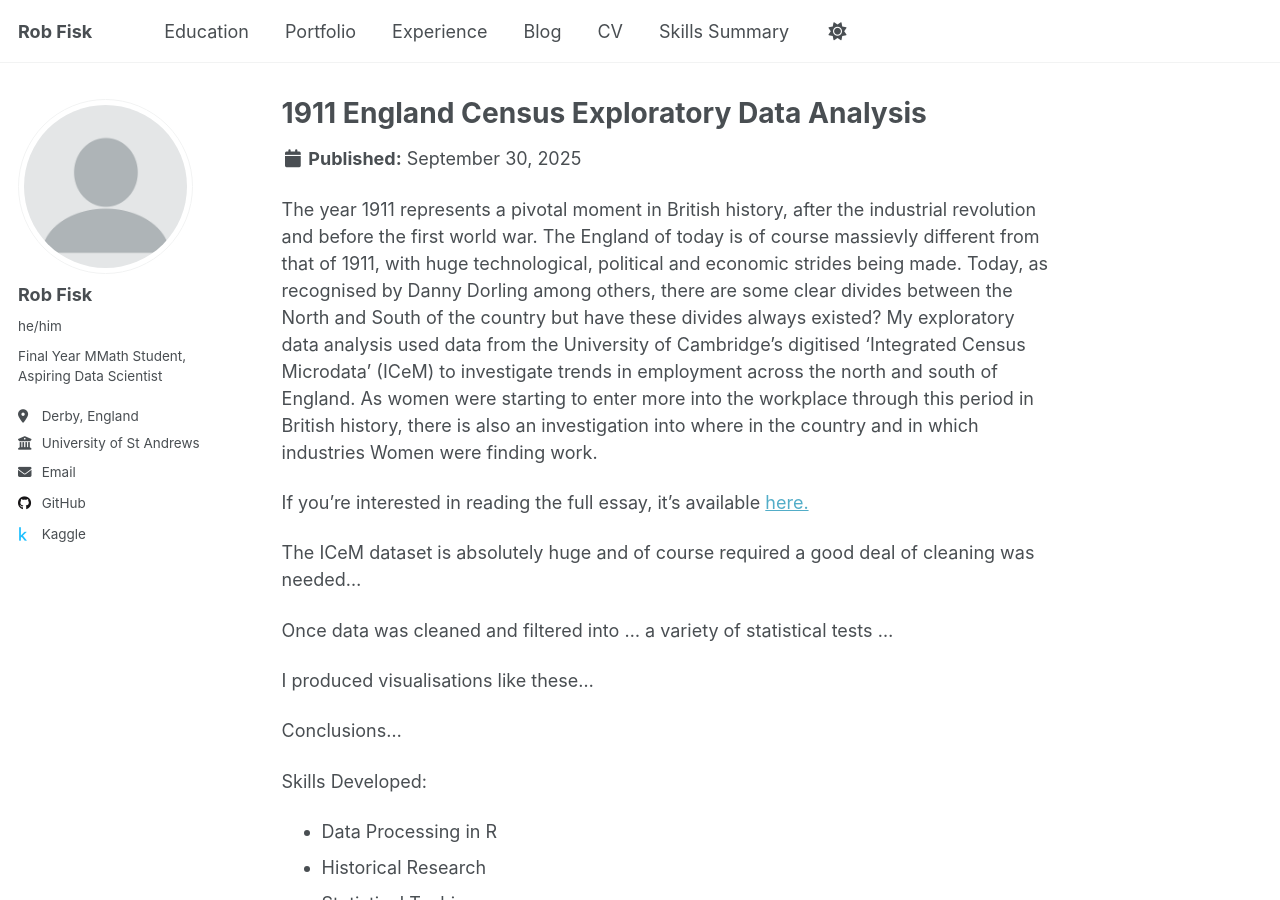
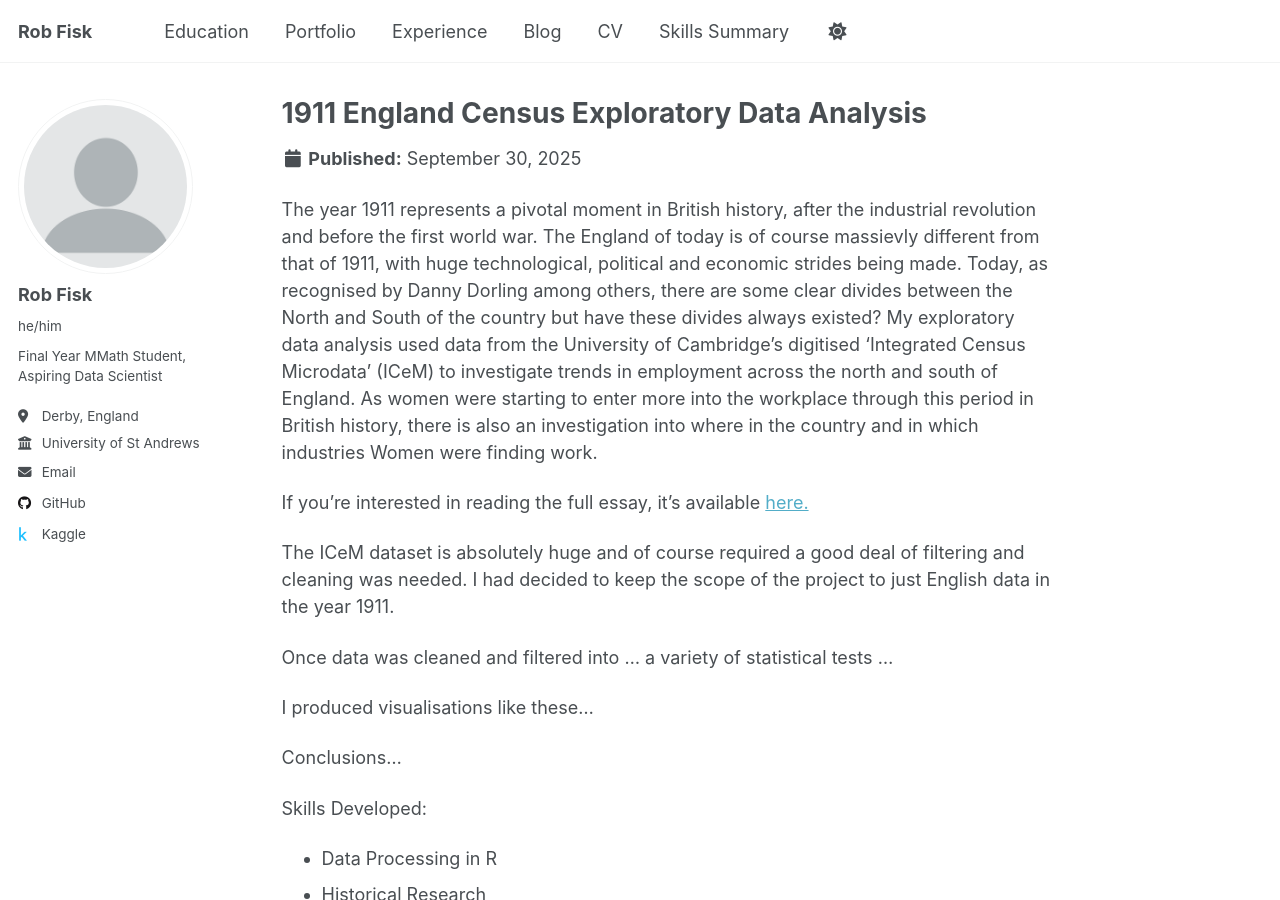
Before and after one commit to RobFisk/robfisk.github.io, a Jekyll site: the page built from _portfolio/Census-EDA.md, in a window 1280 px wide and 900 px high. Built offline with Jekyll 4.4.1, drawn with Linux system fonts in a browser that asks for light colours; a script that is not in the unit is left out.

Commit message:
Update Census-EDA.md

```diff
--- a/_portfolio/Census-EDA.md
+++ b/_portfolio/Census-EDA.md
@@ -8,7 +8,7 @@ The year 1911 represents a pivotal moment in British history, after the industri
 
 If you're interested in reading the full essay, it's available [here.](https://docs.google.com/document/d/1h6D6l84FYkil7fFmA_ZrvJi1nJrXDpI-4efFus1zTlE/edit?usp=sharing)
 
-The ICeM dataset is absolutely huge and of course required a good deal of cleaning was needed...
+The ICeM dataset is absolutely huge and of course required a good deal of filtering and cleaning was needed. I had decided to keep the scope of the project to just English data in the year 1911.
 
 Once data was cleaned and filtered into ... a variety of statistical tests ...
 
```
